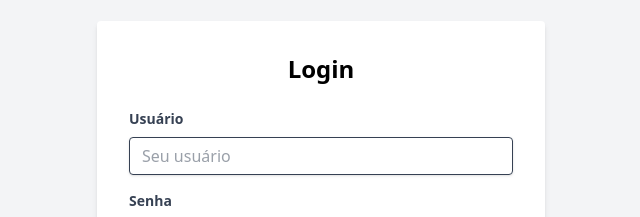
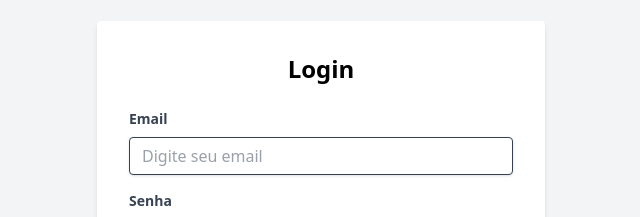
Before and after one commit to Gabriel0Bernardini/GymLeague, a React (Vite) app in the folder frontend/: page /login in a window 1280 px wide. Shown: the part 213-430 px from the top of the page, without its empty margins (319-959 px from the left). Built offline with nearby package versions, Linux system fonts and the light colour scheme; no server answers.

Commit message:
KAN65: login funcional

```diff
--- a/frontend/src/libs/api.ts
+++ b/frontend/src/libs/api.ts
@@ -41,7 +41,9 @@ async function request<T>(
   // se não deu certo (status 4xx / 5xx), lança erro com info extra
   if (!res.ok) {
     const err = new Error((data && data.message) || `HTTP ${res.status}`);
+    // eslint-disable-next-line @typescript-eslint/no-explicit-any
     (err as any).status = res.status;
+    // eslint-disable-next-line @typescript-eslint/no-explicit-any
     (err as any).body = data;
     throw err;
   }
@@ -63,7 +65,7 @@ export const api = {
       }),
 
     me: () =>
-      request<{ id: string; username: string; name: string }>("/auth/me", {
+      request<{ email: string; pNome: string }>("/auth/me", {
         auth: true,
       }),
   },
--- a/frontend/src/pages/Login.tsx
+++ b/frontend/src/pages/Login.tsx
@@ -18,8 +18,8 @@ import { useNavigate } from "react-router-dom";
 
 export default function Login() {
     const navigate = useNavigate();
-    const [username, setUsername] = useState("");
-    const [password, setPassword] = useState("");
+    const [email, setEmail] = useState("");
+    const [senha, setSenha] = useState("");
 
     const [isLoading, setIsLoading] = useState(false);
     const [userError, setUserError] = useState<string | null>(null);
@@ -37,10 +37,12 @@ export default function Login() {
 
         try {
             setIsLoading(true);
-            const res = await api.auth.login({ username, password });
+            const res = await api.auth.login({ email, senha });
             saveToken(res.token);
             setFeedback("Login realizado com sucesso!");
             navigate("/home");
+
+        // eslint-disable-next-line @typescript-eslint/no-explicit-any
         } catch (err: any) {
             if (err.status === 401 || err?.body?.code === "INVALID_CREDENTIALS") {
                 setPassError("Usuário ou senha inválidos.");
@@ -65,24 +67,24 @@ export default function Login() {
 
             <form onSubmit={handleSubmit} noValidate className="space-y-3">
             <Input
-                id="username"
-                label="Usuário"
-                placeholder="Seu usuário"
-                value={username}
-                onChange={(e) => setUsername(e.target.value)}
+                id="email"
+                label="Email"
+                placeholder="Digite seu email"
+                value={email}
+                onChange={(e) => setEmail(e.target.value)}
                 // quando há erro, mudamos a variante para o estilo vermelho
                 variant={userError ? "error" : "default"}
             />
-            {/* mensagem de erro específica do username (opcional, pois seu Input já pode exibir) */}
+            {/* mensagem de erro específica do email (opcional, pois seu Input já pode exibir) */}
             {userError && <p className="text-red-500 text-xs italic -mt-2 mb-2">{userError}</p>}
 
             <Input
-                id="password"
+                id="senha"
                 label="Senha"
                 type="password"
                 placeholder="••••••••"
-                value={password}
-                onChange={(e) => setPassword(e.target.value)}
+                value={senha}
+                onChange={(e) => setSenha(e.target.value)}
                 variant={passError ? "error" : "default"}
             />
             {/* mensagem de erro específica da senha (opcional) */}
```
Also changed, not shown: frontend/src/type/dto.ts (+4 -5 lines), 2 other files (tests, documents, lock files or other folders). Lines whose indentation alone changed are shown as unchanged.
